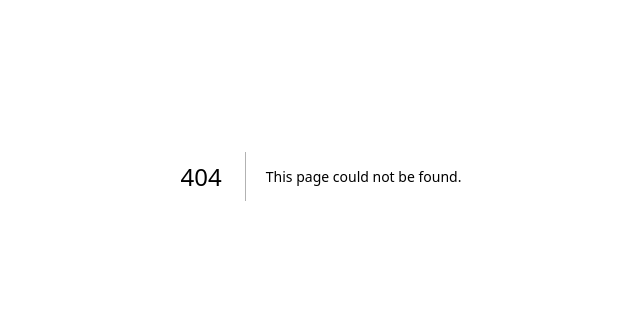
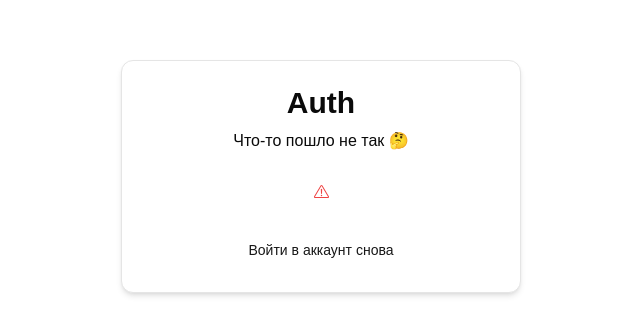
Before and after one commit to NikDoe/auth-toolkit, a Next.js app: page /auth/error in a window 1280 px wide. Before the commit this address had no page. Shown: the part 224-558 px from the top of the page, without its empty margins (319-959 px from the left). Built offline with nearby package versions, Linux system fonts and the light colour scheme.

Commit message:
feat: add error catch if email in used already

```diff
--- /dev/null
+++ b/app/auth/error/page.tsx
@@ -0,0 +1,9 @@
+import ErrorCard from "@/components/auth/ErrorCard"
+
+function AuthErrorPage() {
+	return (
+		<ErrorCard />
+	)
+}
+
+export default AuthErrorPage
--- a/auth.ts
+++ b/auth.ts
@@ -18,6 +18,10 @@ declare module "next-auth" {
 }
 
 export const { auth, handlers, signIn, signOut } = NextAuth({
+	pages: {
+		signIn: '/auth/login',
+		error: '/auth/error'
+	},
 	events: {
 		async linkAccount({ user }) {
 			await db.user.update({
--- /dev/null
+++ b/components/auth/ErrorCard.tsx
@@ -0,0 +1,18 @@
+import { CardWrapper } from "@/components/auth/CardWrapper"
+import { ExclamationTriangleIcon } from "@radix-ui/react-icons";
+
+function ErrorCard() {
+	return (
+		<CardWrapper
+			headerlabel="Что-то пошло не так 🤔"
+			backButtonHref="/auth/login"
+			backButtonLabel="Войти в аккаунт снова"
+		>
+			<div className="my-2 w-full flex items-center justify-center">
+				<ExclamationTriangleIcon className="text-destructive" />
+			</div>
+		</CardWrapper>
+	)
+}
+
+export default ErrorCard
--- a/components/auth/LoginForm.tsx
+++ b/components/auth/LoginForm.tsx
@@ -1,6 +1,7 @@
 'use client'
 
 import { useState, useTransition } from "react"
+import { useSearchParams } from "next/navigation"
 import { useForm } from "react-hook-form"
 import { z } from "zod"
 import { LoginSchema } from "@/schemas"
@@ -24,6 +25,11 @@ import { FormSuccess } from "@/components/form/FormSuccess"
 import { login } from '@/actions/login'
 
 export const LoginForm = () => {
+	const searchParams = useSearchParams();
+	const urlError = searchParams.get('error') === 'OAuthAccountNotLinked'
+		? 'Email уже используется при логиче через github или google'
+		: '';
+
 	const [isPending, startTransition] = useTransition();
 	const [success, setSuccess] = useState<string | undefined>("");
 	const [error, setError] = useState<string | undefined>("");
@@ -101,7 +107,7 @@ export const LoginForm = () => {
 							)}
 						/>
 					</div>
-					<FormError message={error} />
+					<FormError message={error || urlError} />
 					<FormSuccess message={success} />
 					<Button
 						disabled={isPending}
--- a/routes.ts
+++ b/routes.ts
@@ -17,6 +17,7 @@ export const publicRoutes = [
 export const authRoutes = [
 	'/auth/login',
 	'/auth/register',
+	'/auth/error',
 ];
 
 /**
```
